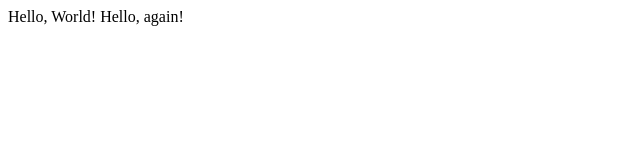
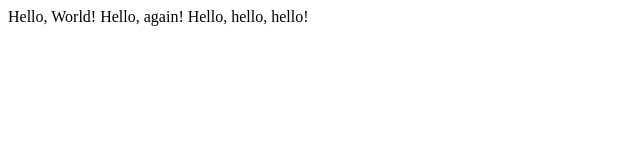
Before and after one commit to techcoachdiy/Project0, a plain HTML site: page hello.html in a window 1280 px wide. Shown: the whole page, without its empty margins (0-640 px from the left). Drawn offline with Linux system fonts and the light colour scheme.

Commit message:
Update hello.html

```diff
--- a/hello.html
+++ b/hello.html
@@ -4,6 +4,6 @@
     <title> My Webpage </title>
   </head>
   <body>
-    Hello, World! Hello, again!
+    Hello, World! Hello, again! Hello, hello, hello!
   </body>
 </html>
```
